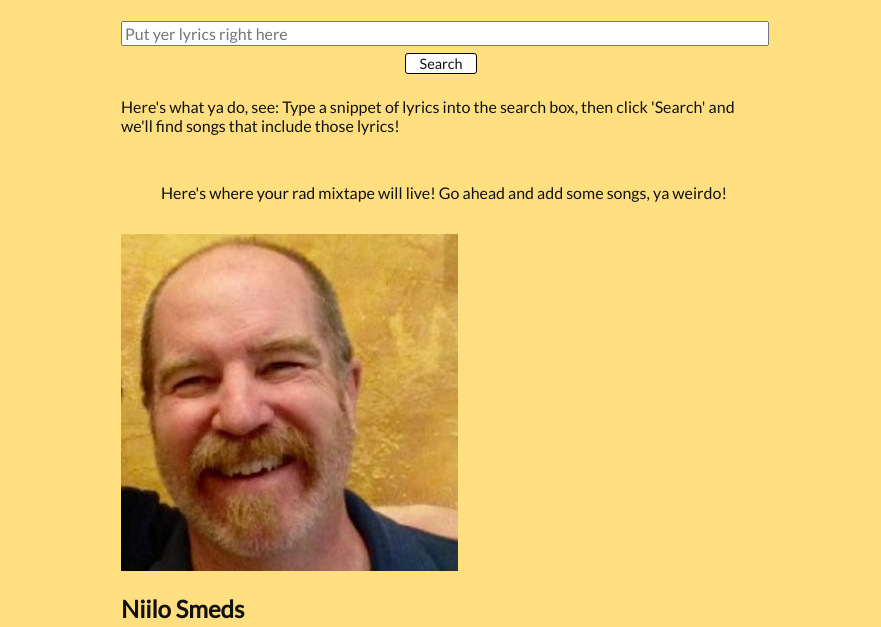
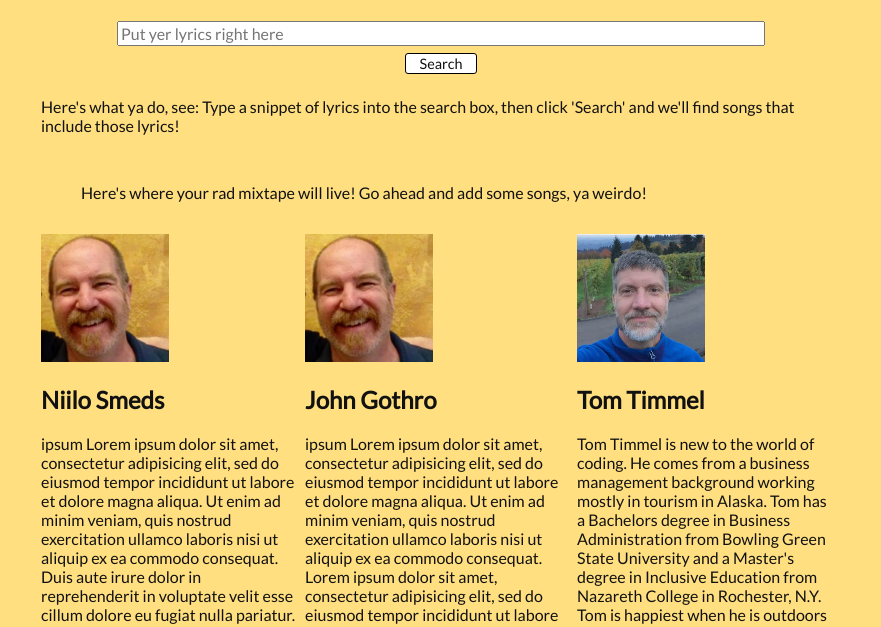
Before and after one commit to Words-for-Music/words-for-music, a website: page index.html in a window 1280 px wide. Shown: the part 146-773 px from the top of the page, without its empty margins (199-1080 px from the left). Drawn offline with Linux system fonts and the light colour scheme; a web font is replaced by a local one.

Commit message:
about styling

```diff
--- a/index.html
+++ b/index.html
@@ -13,7 +13,7 @@
     <!-- Handlebar templates -->
     <script id="songs-template" type="type/x-handlebars-template">
       <details>
-        <summary><strong>Title: {{title}}   by Artist: {{primary_artist.name}}</strong><span class="add-span">add to mixtape <button class="add-button" data-song="{{full_title}}">+</button></span></summary>
+        <summary><strong>Title: {{title}} by Artist: {{primary_artist.name}}</strong><span class="add-span">add to mixtape <button class="add-button" data-song="{{full_title}}">+</button></span></summary>
         <div class="song-dtls-wrapper">
           <img class="song-album-cover" src="{{header_image_url}}" alt="" />
           <p class="song-details">{{full_title}}</p>
@@ -56,7 +56,7 @@
             </ul>
         </section>
         <section id="about" class="tab-content">
-          <div class="authors">
+          <div class="authors" id="niilo">
             <img src="images/SmilingFace.jpg"/>
             <h2>Niilo Smeds</h2>
             <p>ipsum Lorem ipsum dolor sit amet, consectetur adipisicing elit, sed do eiusmod tempor incididunt ut labore et dolore magna aliqua. Ut enim ad minim veniam, quis nostrud exercitation ullamco laboris nisi ut aliquip ex ea commodo consequat. Duis aute irure dolor in reprehenderit in voluptate velit esse cillum dolore eu fugiat nulla pariatur. Excepteur sint occaecat cupidatat non proident, sunt in culpa qui officia deserunt mollit anim id est laborum.
@@ -66,18 +66,18 @@
               <li><a href="" target="_blank">LinkedIn</a></li>
             </ul>
           </div>
-          <div class="authors">
+          <div class="authors" id="john">
             <img src="images/SmilingFace.jpg"/>
             <h2>John Gothro</h2>
-            <p>ipsum Lorem ipsum dolor sit amet, consectetur adipisicing elit, sed do eiusmod tempor incididunt ut labore et dolore magna aliqua. Ut enim ad minim veniam, quis nostrud exercitation ullamco laboris nisi ut aliquip ex ea commodo consequat. Duis aute irure dolor in reprehenderit in voluptate velit esse cillum dolore eu fugiat nulla pariatur. Excepteur sint occaecat cupidatat non proident, sunt in culpa qui officia deserunt mollit anim id est laborum.
+            <p>ipsum Lorem ipsum dolor sit amet, consectetur adipisicing elit, sed do eiusmod tempor incididunt ut labore et dolore magna aliqua. Ut enim ad minim veniam, quis nostrud exercitation ullamco laboris nisi ut aliquip ex ea commodo consequat. Lorem ipsum dolor sit amet, consectetur adipisicing elit, sed do eiusmod tempor incididunt ut labore et dolore magna aliqua. Ut enim ad minim veniam, quis nostrud exercitation ullamco laboris nisi ut aliquip ex ea commodo consequat. Duis aute irure dolor in reprehenderit in voluptate velit esse cillum dolore eu fugiat nulla pariatur. Excepteur sint occaecat cupidatat non proident, sunt in culpa qui officia deserunt mollit anim id est laborum.Lorem ipsum dolor sit amet, consectetur adipisicing elit, sed do eiusmod tempor incididunt ut labore et dolore magna aliqua. Ut enim ad minim veniam, quis nostrud exercitation ullamco laboris nisi ut aliquip ex ea commodo consequat. Duis aute irure dolor in reprehenderit in voluptate velit esse cillum dolore eu fugiat nulla pariatur. Excepteur sint occaecat cupidatat non proident, sunt in culpa qui officia deserunt mollit anim id est laborum.
             </p>
             <ul class="author-links">
               <li><a href="" target="_blank">Github</a></li>
               <li><a href="" target="_blank">LinkedIn</a></li>
             </ul>
           </div>
-          <div class="authors">
-            <img src="images/SmilingFace.jpg"/>
+          <div class="authors" id="tom">
+            <img src="images/Tom%20Web.jpg"/>
             <h2>Tom Timmel</h2>
             <p>Tom Timmel is new to the world of coding. He comes from a business management background working mostly in tourism in Alaska. Tom has a Bachelors degree in Business Administration from Bowling Green State University and a Master's degree in Inclusive Education from Nazareth College in Rochester, N.Y. Tom is happiest when he is outdoors during any season hiking, skiing, paddling, or playing Ultimate. Check out the following links for more information.</p>
             <ul class="author-links">
@@ -96,11 +96,14 @@
       <script type="text/javascript" src="vendor/scripts/jquery.min.js"></script>
       <script type="text/javascript" src="vendor/scripts/handlebars-v4.0.5.js"></script>
       <script type="text/javascript" src="vendor/scripts/page.js"></script>
+      <!-- Model scripts -->
       <script type="text/javascript" src="scripts/model/songModel.js"></script>
       <script type="text/javascript" src="scripts/model/mixtapeModel.js"></script>
       <script type="text/javascript" src="scripts/model/modelArtist.js"></script>
+      <!-- View scripts -->
       <script type="text/javascript" src="scripts/view/mixtapeView.js"></script>
       <script type="text/javascript" src="scripts/view/songView.js"></script>
+      <!-- Controller scripts -->
       <script type="text/javascript" src="scripts/controller/controller.js"></script>
       <script type="text/javascript" src="scripts/controller/route.js"></script>
   </body>
--- a/styles/modules.css
+++ b/styles/modules.css
@@ -48,7 +48,7 @@ button:active {
 }
 
 #song_display details[open] {
-  background-color: #FF6633;
+  background-color: #FFC105;
   border: 1px solid #000000;
 }
 
@@ -81,7 +81,7 @@ button:active {
   }
 
   main {
-    max-width: 640px;
+    max-width: 800px;
   }
 
   #about {
@@ -90,6 +90,19 @@ button:active {
 
   .authors {
     display: inline-block;
-    width: 25vw;
+    width: 20vw;
+    margin-right: 8px;
+}
+
+  .authors img {
+    max-width: 10vw;
+  }
+
+  #niilo {
+    float: left;
+  }
+
+  #tom {
+    float: right;
   }
 }
```
